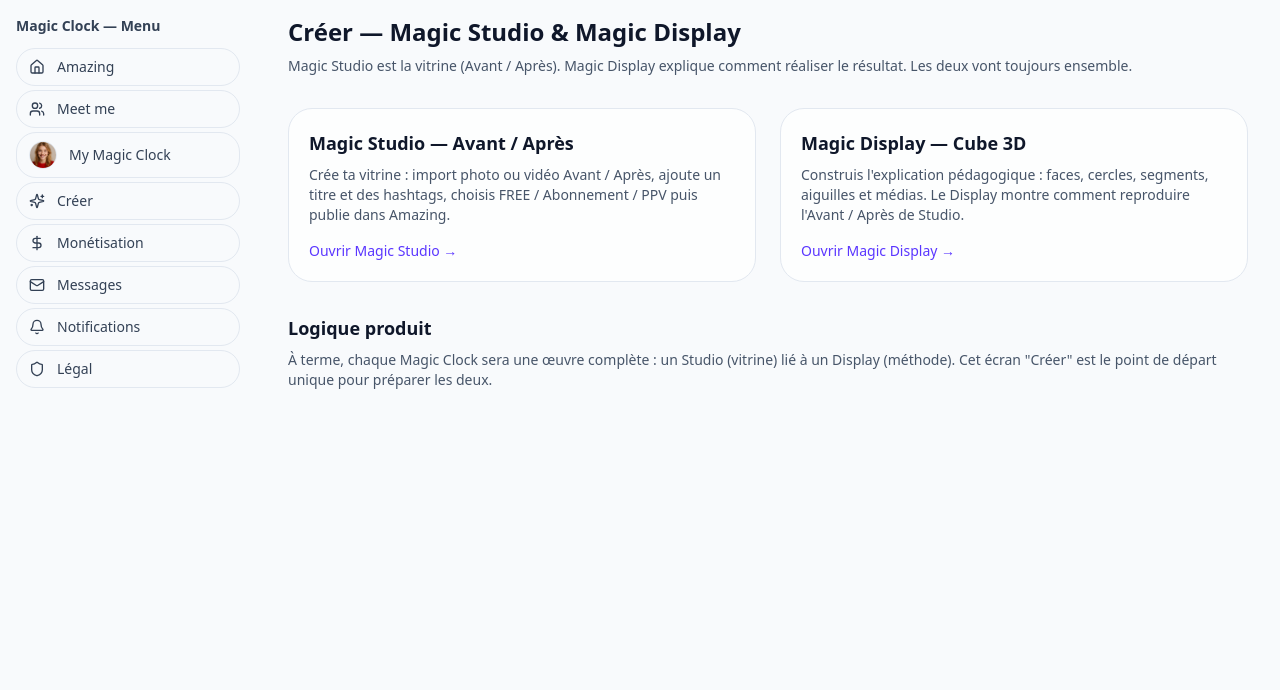
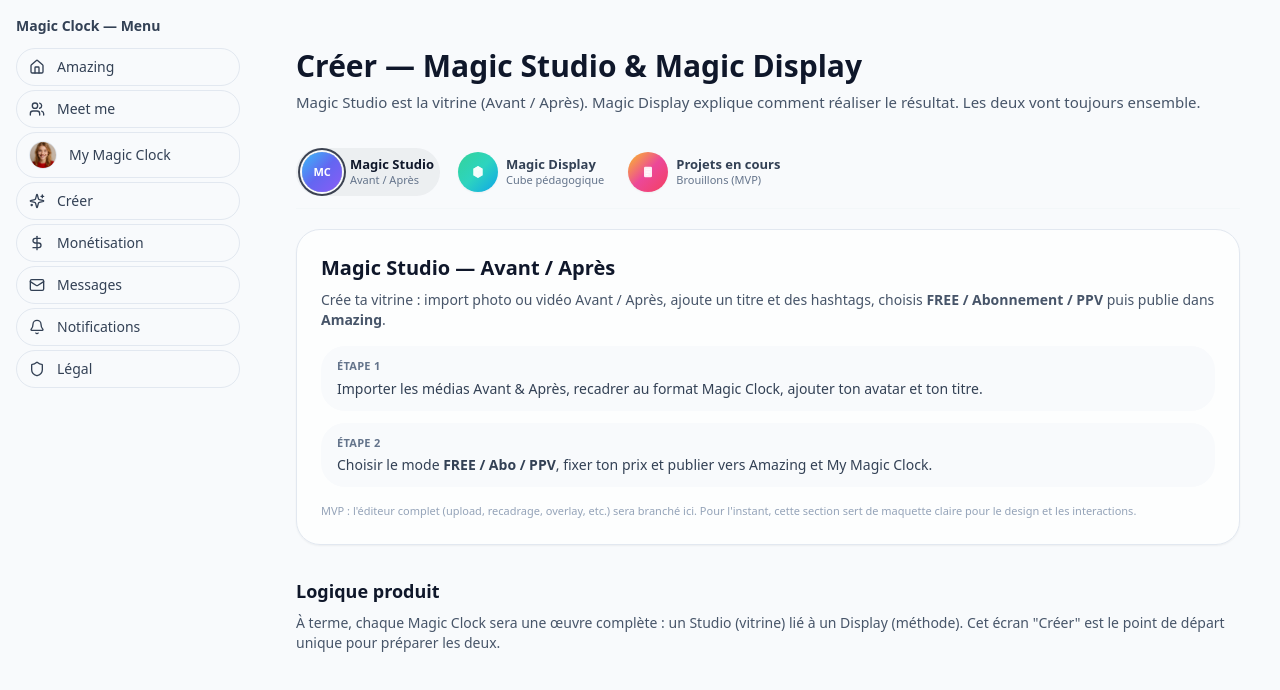
Before and after one commit to welcome-magic-clock/magic-clock-web-mvp, a Next.js app: page /create in a window 1280 px wide. Shown: the top 690 px of the page. Built offline with nearby package versions, Linux system fonts and the light colour scheme.

Commit message:
Update page.tsx

```diff
--- a/app/create/page.tsx
+++ b/app/create/page.tsx
@@ -1,54 +1,150 @@
-import Link from "next/link";
+// app/create/page.tsx
+"use client";
+
+import { useState } from "react";
+import CreateToolbar, {
+  type CreateMode,
+} from "@/components/create/CreateToolbar";
 
 export default function CreatePage() {
+  const [mode, setMode] = useState<CreateMode>("studio");
+
   return (
-    <div className="container space-y-8">
-      <header className="space-y-2">
-        <h1 className="text-2xl font-semibold">Créer — Magic Studio &amp; Magic Display</h1>
-        <p className="text-sm text-slate-600">
-          Magic Studio est la vitrine (Avant / Après). Magic Display explique comment
-          réaliser le résultat. Les deux vont toujours ensemble.
+    <main className="mx-auto max-w-5xl px-4 pb-24 pt-4 sm:px-6 sm:pt-8 sm:pb-28">
+      {/* HEADER comme l’ancienne version */}
+      <header className="mb-6 space-y-2">
+        <h1 className="text-2xl font-semibold sm:text-3xl">
+          Créer — Magic Studio &amp; Magic Display
+        </h1>
+        <p className="text-sm text-slate-600 sm:text-[15px]">
+          Magic Studio est la vitrine (Avant / Après). Magic Display explique
+          comment réaliser le résultat. Les deux vont toujours ensemble.
         </p>
       </header>
 
-      <section className="grid gap-6 md:grid-cols-2">
-        <Link
-          href="/studio"
-          className="rounded-2xl border border-slate-200 bg-white/80 p-5 flex flex-col gap-2 hover:border-brand-500 hover:shadow-sm transition"
-        >
-          <div className="text-lg font-semibold">Magic Studio — Avant / Après</div>
-          <p className="text-sm text-slate-600">
-            Crée ta vitrine : import photo ou vidéo Avant / Après, ajoute un titre et des
-            hashtags, choisis FREE / Abonnement / PPV puis publie dans Amazing.
-          </p>
-          <span className="mt-2 text-sm font-medium text-brand-600">
-            Ouvrir Magic Studio →
-          </span>
-        </Link>
-
-        <Link
-  href="/magic-display"
-  className="rounded-2xl border border-slate-200 bg-white/80 p-5 flex flex-col gap-2 hover:border-brand-500 hover:shadow-sm transition"
->
-  <div className="text-lg font-semibold">Magic Display — Cube 3D</div>
-  <p className="text-sm text-slate-600">
-    Construis l&apos;explication pédagogique : faces, cercles, segments, aiguilles
-    et médias. Le Display montre comment reproduire l&apos;Avant / Après de Studio.
-  </p>
-  <span className="mt-2 text-sm font-medium text-brand-600">
-    Ouvrir Magic Display →
-  </span>
-</Link>
+      {/* 🔵 Bulles : Magic Studio / Magic Display / Projets en cours */}
+      <section className="mb-5">
+        <CreateToolbar mode={mode} onChange={setMode} />
       </section>
 
-      <section className="space-y-2">
+      {/* CONTENU SELON LE MODE SÉLECTIONNÉ */}
+
+      {/* 🟣 Onglet Magic Studio */}
+      {mode === "studio" && (
+        <section className="rounded-3xl border border-slate-200 bg-white/80 p-5 shadow-sm sm:p-6">
+          <h2 className="text-lg font-semibold sm:text-xl">
+            Magic Studio — Avant / Après
+          </h2>
+          <p className="mt-2 text-sm text-slate-600">
+            Crée ta vitrine : import photo ou vidéo Avant / Après, ajoute un
+            titre et des hashtags, choisis{" "}
+            <strong>FREE / Abonnement / PPV</strong> puis publie dans{" "}
+            <strong>Amazing</strong>.
+          </p>
+
+          <div className="mt-4 space-y-3">
+            <div className="rounded-2xl bg-slate-50 px-4 py-3">
+              <p className="text-[11px] font-semibold uppercase tracking-wide text-slate-500">
+                ÉTAPE 1
+              </p>
+              <p className="mt-1 text-sm text-slate-700">
+                Importer les médias Avant &amp; Après, recadrer au format Magic
+                Clock, ajouter ton avatar et ton titre.
+              </p>
+            </div>
+            <div className="rounded-2xl bg-slate-50 px-4 py-3">
+              <p className="text-[11px] font-semibold uppercase tracking-wide text-slate-500">
+                ÉTAPE 2
+              </p>
+              <p className="mt-1 text-sm text-slate-700">
+                Choisir le mode <strong>FREE / Abo / PPV</strong>, fixer ton
+                prix et publier vers Amazing et My Magic Clock.
+              </p>
+            </div>
+          </div>
+
+          <p className="mt-4 text-[11px] text-slate-400">
+            MVP : l&apos;éditeur complet (upload, recadrage, overlay, etc.) sera
+            branché ici. Pour l&apos;instant, cette section sert de maquette
+            claire pour le design et les interactions.
+          </p>
+        </section>
+      )}
+
+      {/* 🟢 Onglet Magic Display */}
+      {mode === "display" && (
+        <section className="rounded-3xl border border-slate-200 bg-white/80 p-5 shadow-sm sm:p-6">
+          <h2 className="text-lg font-semibold sm:text-xl">
+            Magic Display — Cube 3D
+          </h2>
+          <p className="mt-2 text-sm text-slate-600">
+            Construis l&apos;explication pédagogique : faces, cercles, segments,
+            aiguilles et médias. Le Display montre comment reproduire
+            l&apos;Avant / Après de Studio.
+          </p>
+
+          <div className="mt-4 space-y-3">
+            <div className="rounded-2xl bg-slate-50 px-4 py-3">
+              <p className="text-[11px] font-semibold uppercase tracking-wide text-slate-500">
+                ÉTAPE 1
+              </p>
+              <p className="mt-1 text-sm text-slate-700">
+                Choisir une face, définir les cercles et segments, poser tes
+                textes (produits, temps de pose, diagnostics, etc.).
+              </p>
+            </div>
+            <div className="rounded-2xl bg-slate-50 px-4 py-3">
+              <p className="text-[11px] font-semibold uppercase tracking-wide text-slate-500">
+                ÉTAPE 2
+              </p>
+              <p className="mt-1 text-sm text-slate-700">
+                Ajouter les aiguilles et les médias, puis lier ce Display à ton
+                Magic Studio correspondant pour former une Magic Clock
+                complète.
+              </p>
+            </div>
+          </div>
+
+          <p className="mt-4 text-[11px] text-slate-400">
+            MVP : l&apos;éditeur Magic Display sera branché ici (cube 3D
+            interactif). Cette vue sert de base claire pour le produit et la
+            navigation.
+          </p>
+        </section>
+      )}
+
+      {/* 🟡 Onglet Projets en cours */}
+      {mode === "projects" && (
+        <section className="rounded-3xl border border-slate-200 bg-white/80 p-5 shadow-sm sm:p-6">
+          <h2 className="text-lg font-semibold sm:text-xl">
+            Projets en cours
+          </h2>
+          <p className="mt-2 text-sm text-slate-600">
+            Cet espace accueillera tes <strong>brouillons</strong> : Magic
+            Studio non publiés, Magic Display en construction, et Magic Clock
+            complètes prêtes à être planifiées.
+          </p>
+          <p className="mt-3 text-sm text-slate-600">
+            Pour le MVP, cette section sert surtout de repère visuel : elle
+            montre où apparaîtront tes projets enregistrés automatiquement au
+            fur et à mesure de la création.
+          </p>
+          <p className="mt-4 text-[11px] text-slate-400">
+            Version ultérieure : filtres par statut (brouillon, prêt à publier,
+            publié), duplication rapide d&apos;une Magic Clock, archivage.
+          </p>
+        </section>
+      )}
+
+      {/* Bloc “Logique produit” conservé de l’ancienne version */}
+      <section className="mt-8 space-y-2">
         <h2 className="text-lg font-semibold">Logique produit</h2>
         <p className="text-sm text-slate-600">
-          À terme, chaque Magic Clock sera une œuvre complète : un Studio (vitrine) lié à
-          un Display (méthode). Cet écran &quot;Créer&quot; est le point de départ unique
-          pour préparer les deux.
+          À terme, chaque Magic Clock sera une œuvre complète : un Studio
+          (vitrine) lié à un Display (méthode). Cet écran &quot;Créer&quot; est
+          le point de départ unique pour préparer les deux.
         </p>
       </section>
-    </div>
+    </main>
   );
 }
```
